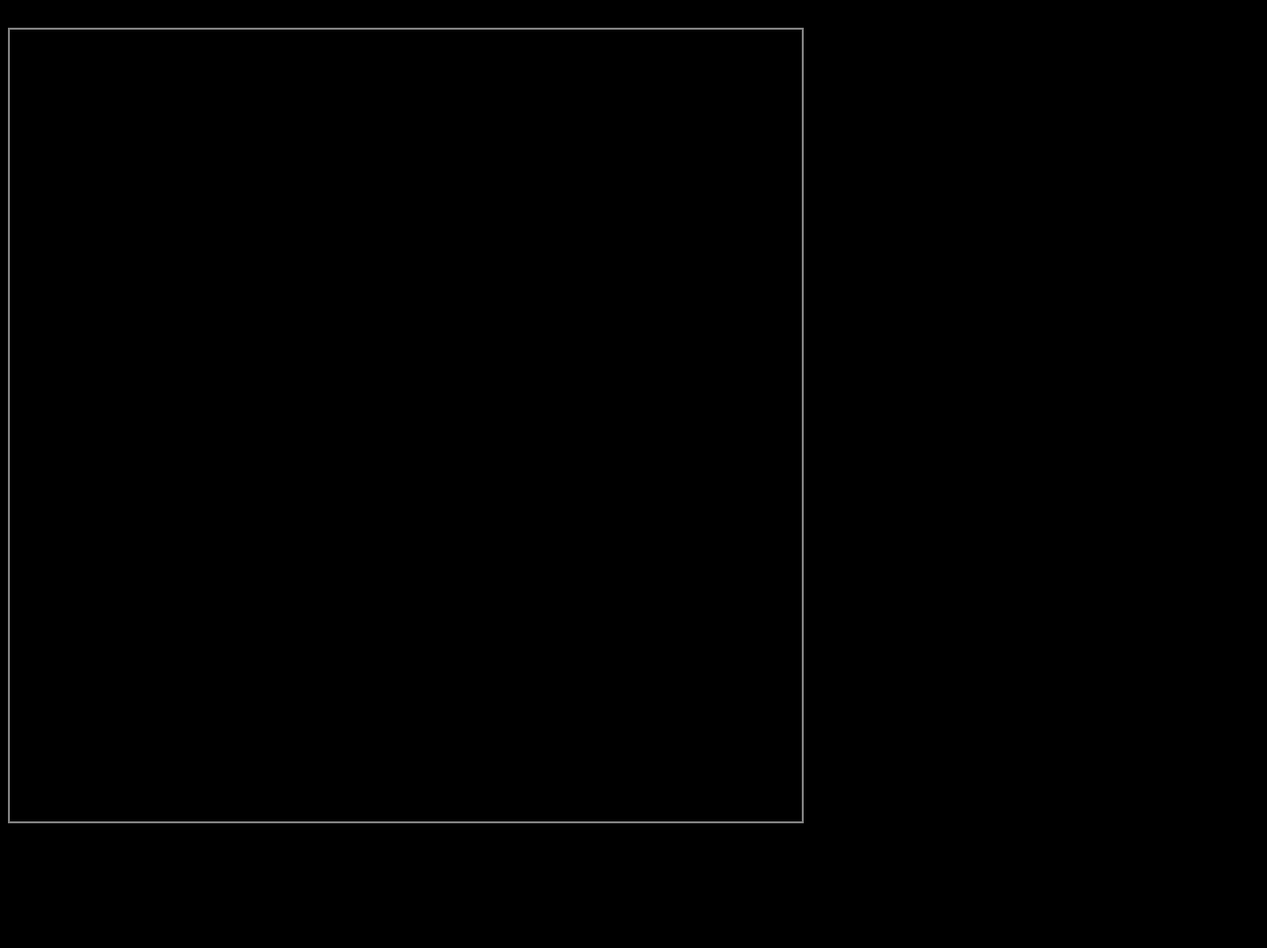
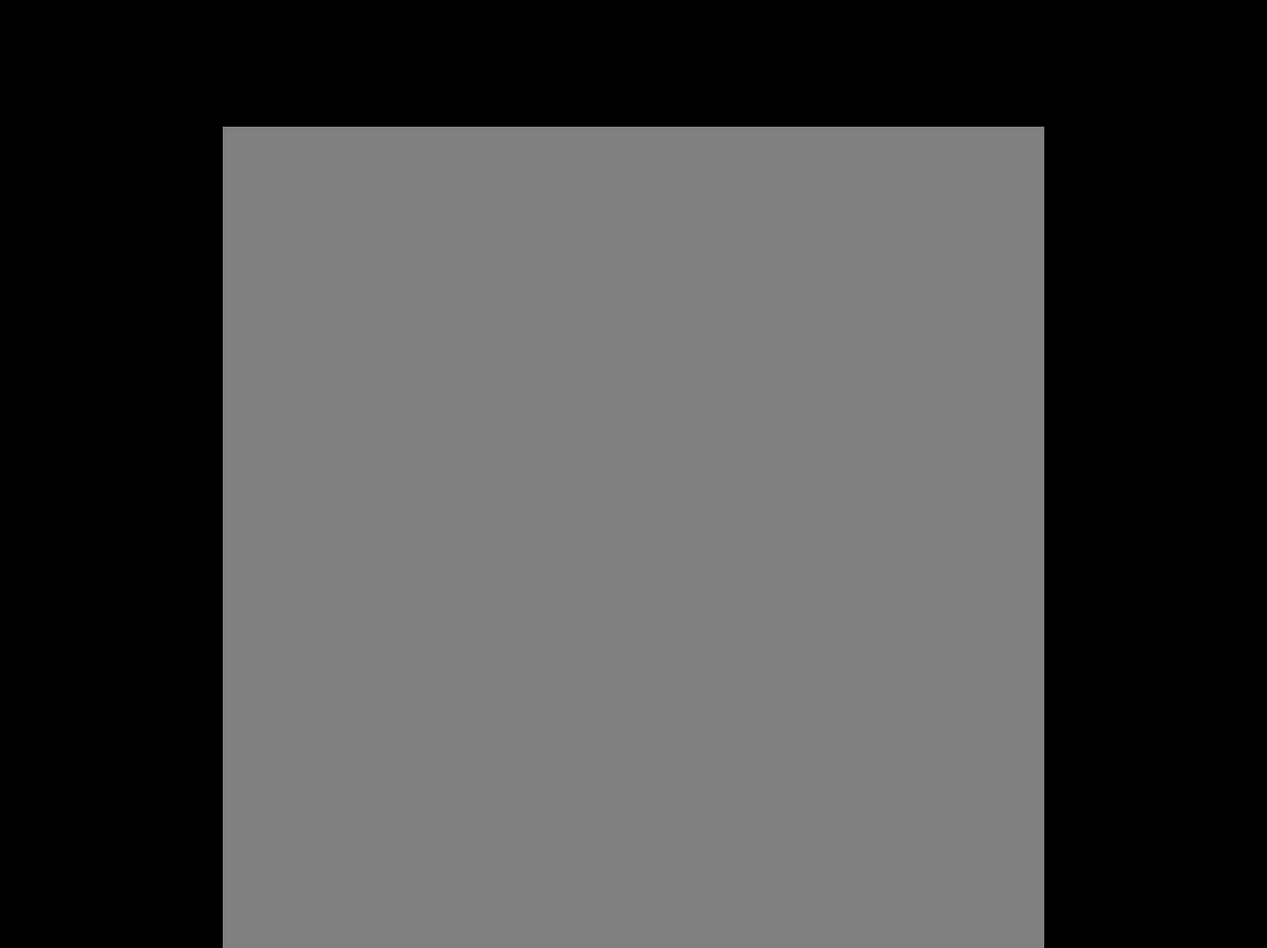
Before and after one commit to 4Dillon/4Dillon.github.io, a plain HTML site: page index.html in a window 1280 px wide. Shown: the whole page at 99% size. Before the commit the page ends 840 px from the top, so only its background shows below. Drawn offline with Linux system fonts and the light colour scheme.

Commit message:
Update style.css

```diff
--- a/style.css
+++ b/style.css
@@ -2,6 +2,7 @@
 
 body {
     font-family: 'PT Sans', sans-serif;
+    padding: 100px 0;
 }
 
 body {
@@ -12,5 +13,7 @@ body {
 .container {
     width: 800px;
     min-height: 800px;
-    border: 2px solid gray;
+    border: 15px solid gray;
+    margin: 0 auto;
+    background: gray;
 }
```
